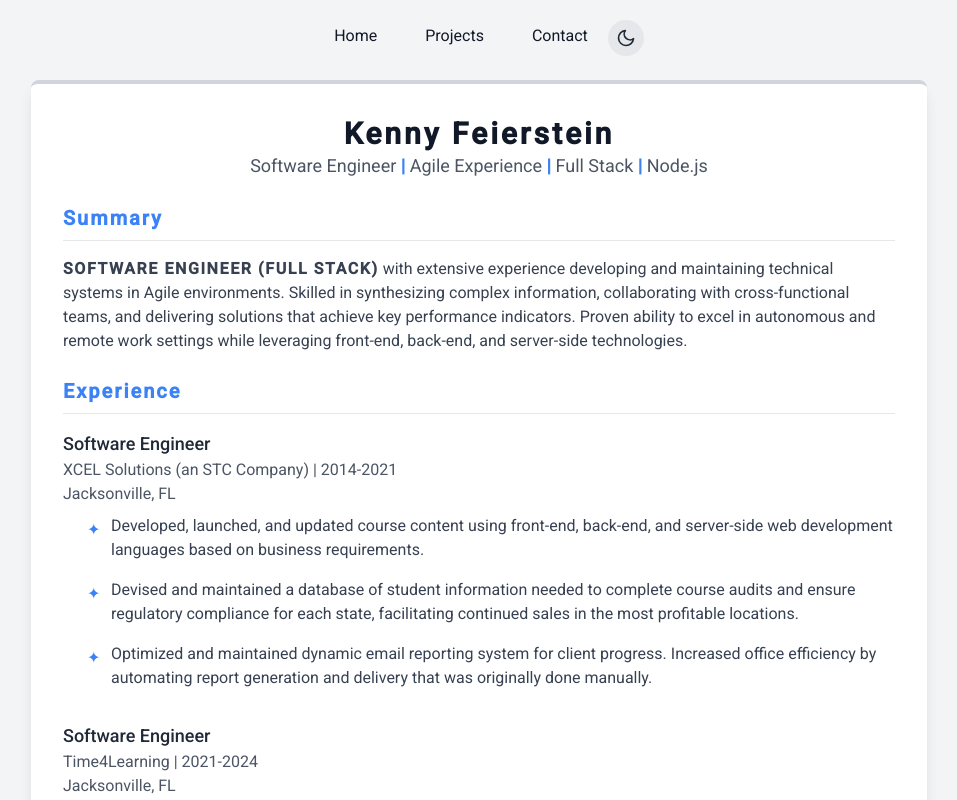
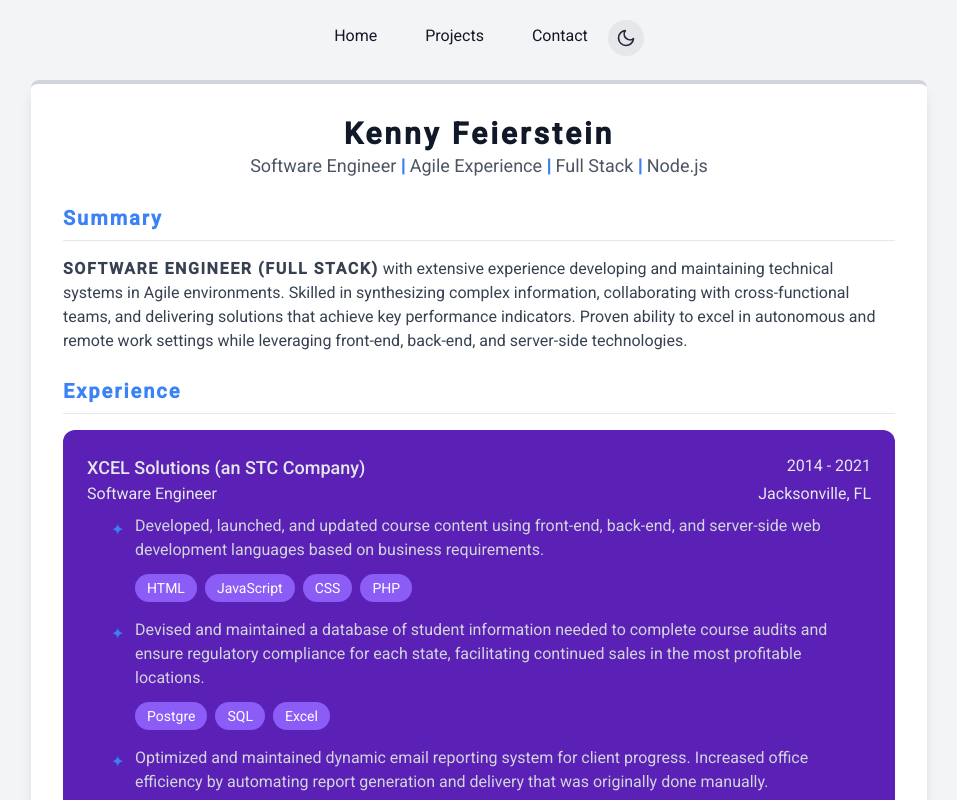
Before and after one commit to Feierstein1/ProfilePage, a Next.js app: page /resume in a window 1280 px wide. Shown: the top 800 px of the page, without its empty margins (161-1118 px from the left). Built offline with nearby package versions, Linux system fonts and the light colour scheme.

Commit message:
added more details to resume

```diff
--- a/src/app/page.tsx
+++ b/src/app/page.tsx
@@ -6,21 +6,10 @@ const Home = () => {
   return (
     <div className="flex flex-col items-center p-4 space-y-6">
         <Profile/>
-        <ResumeLink/>
     </div>
   );
 };
 
-const ResumeLink = () => {
-  return (
-    <>
-      <a
-        href="/resume" className="inline-block px-6 py-3 mt-4 text-white bg-blue-600 rounded-full text-lg font-semibold transform transition duration-300 ease-in-out hover:bg-cyan-500 hover:scale-105 hover:text-white"
-      >
-        View Resume
-      </a>
-    </>
-  )
-}
+
 
 export default Home;
--- a/src/app/resume/page.tsx
+++ b/src/app/resume/page.tsx
@@ -1,4 +1,9 @@
 "use client";
+
+interface StackListProps {
+  arr: string[];
+  color: string;
+}
 
 const skills = [
   "JavaScript", "React", "Node.js", "TypeScript", "MongoDB", "TailwindCSS", "Postgre", "Firebase", "BootStrap", "MUI", "HTML", "CSS", "GIT"
@@ -9,21 +14,47 @@ const experience = [
     title: "Software Engineer",
     company: "XCEL Solutions (an STC Company) ",
     location: "Jacksonville, FL",
-    date: "2014-2021",
+    date: "2014 - 2021",
     details: [
-      "Developed, launched, and updated course content using front-end, back-end, and server-side web development languages based on business requirements. ",
-      "Devised and maintained a database of student information needed to complete course audits and ensure regulatory compliance for each state, facilitating continued sales in the most profitable locations. ",
-      "Optimized and maintained dynamic email reporting system for client progress. Increased office efficiency by automating report generation and delivery that was originally done manually."
+      {
+        text:"Developed, launched, and updated course content using front-end, back-end, and server-side web development languages based on business requirements. ",
+        stack: [
+          "HTML", "JavaScript", "CSS", "PHP"
+        ]
+      },
+      {
+        text:"Devised and maintained a database of student information needed to complete course audits and ensure regulatory compliance for each state, facilitating continued sales in the most profitable locations. ",
+        stack: [
+          "Postgre", "SQL", "Excel"
+        ]
+      },
+      {
+        text:"Optimized and maintained dynamic email reporting system for client progress. Increased office efficiency by automating report generation and delivery that was originally done manually.",
+        stack: [
+          "HTML", "JavaScript", "CSS", "PHP", "VBA", "SQL", "Node.js"
+        ]
+      }
     ]
   },
   {
     title: "Software Engineer",
     company: "Time4Learning ",
     location: "Jacksonville, FL",
-    date: "2021-2024",
+    date: "2021 - 2024",
     details: [
-      "Collaborated with academic course curriculum developers to create complex online interactive experiences for grade school students.",
-      "Developed and maintained features while ensuring timely delivery and adherence to requirements outlined in Jira tickets."
+      {
+        text:"Collaborated with academic course curriculum developers to create complex online interactive experiences for grade school students.",
+        stack: [
+          "HTML", "JavaScript", "CSS", "PixiJS", "JSON"
+        ]
+      },
+      {
+        text:"Developed and maintained features while ensuring timely delivery and adherence to requirements outlined in Jira tickets.",
+        stack: [
+          "Vue 2", "JavaScript", "C#", "ASP.NET", "SQL"
+        ]
+      },
+
     ]
   }
 ]
@@ -58,7 +89,7 @@ const Header = () => {
     <>
       <div className="text-center">
         <h1 className="text-3xl tracking-widest font-bold text-gray-900 dark:text-gray-100">Kenny Feierstein</h1>
-        <p className="text-lg text-gray-600 dark:text-gray-300">
+        <p className="text-sm sm:text-lg text-gray-600 dark:text-gray-300">
           Software Engineer <b className="text-blue-500">| </b>
           Agile Experience <b className="text-blue-500">| </b>
           Full Stack <b className="text-blue-500">| </b>
@@ -90,14 +121,23 @@ const Experience = () => {
       <section>
         <h2 className={`${titleStyle}`}>Experience</h2>
         {experience.map(({ title, company, location, date, details }, index) => (
-          <div key={index} className="mt-4">
-            <h3 className="text-lg font-medium text-gray-800 dark:text-gray-200">{title}</h3>
-            <p className="text-gray-600 dark:text-gray-400">{company} | {date}</p>
-            <p className="text-gray-600 dark:text-gray-400">{location}</p>
-            <ul className="list-none list-outside pl-6 text-gray-700 dark:text-gray-300 mt-2">
-              {details.map((d, i) =>  (
+          <div key={index} className="mt-4 bg-violet-800 p-6 rounded-xl">
+            <div className="flex justify-between">
+              <h3 className="text-lg font-medium text-gray-200">{company}</h3>
+              <p className="text-gray-200">{date}</p>
+            </div>
+            <div className="flex justify-between">
+              <p className="text-gray-200">{title}</p>
+              <p className="text-gray-200">{location}</p>
+            </div>
+            <ul className="list-none list-outside pl-6 text-gray-300 mt-2">
+              {details.map(({text, stack}, i) =>  (
                 <li key={i} className="pb-4 relative pl-6 before:absolute before:left-0 before:top-1 before:text-blue-500 before:content-['\2726']">
-                  {d}
+                  {text}
+                  <br/>
+                  <div className="flex flex-wrap gap-2 mt-3">
+                    <StackList arr={stack} color="bg-violet-500"/>
+                  </div>
                 </li>
               ))}
             </ul>
@@ -114,11 +154,7 @@ const Skills = () => {
       <section>
         <h2 className={`${titleStyle}`}>Skills</h2>
         <div className="flex flex-wrap gap-2 mt-3">
-          {skills.map((skill, index) => (
-            <span key={index} className="bg-blue-500 text-white text-sm px-3 py-1 rounded-full">
-              {skill}
-            </span>
-          ))}
+          <StackList arr={skills} color="bg-blue-500"/>
         </div>
       </section>
     </>
@@ -130,14 +166,30 @@ const Education = () => {
     <>
     <section>
         <h2 className={`${titleStyle}`}>Education</h2>
+        <div className="flex justify-start">
+        <img src="/unf.png" alt="Your Name" className="mt-3 mr-3 w-20 h-20 rounded-lg border-4 border-white-500 " />
         <div className="mt-4">
-          <h3 className="text-lg font-medium text-gray-800 dark:text-gray-200">Bachelor of Science (BS), Information Science (Computer Science Program)</h3>
+          <h3 className="text-lg font-medium text-gray-800 dark:text-gray-200">Bachelor of Science</h3>
+          <h2>Information Science (Computer Science Program)</h2>
           <p className="text-gray-600 dark:text-gray-400">University of North Florida | 2018</p>
+        </div>
         </div>
       </section>
     </>
   )
 }
 
+const StackList = ({ arr, color }: StackListProps) => {
+  return (
+    <>
+      {arr.map((skill, index) => (
+        <span key={index} className={`${color} text-white text-sm px-3 py-1 p-2 rounded-full`}>
+          {skill}
+        </span>
+      ))}
+    </>
+  )
+}
+
 
 export default Resume;
--- a/src/components/Profile.tsx
+++ b/src/components/Profile.tsx
@@ -32,18 +32,6 @@ const Picture = () => {
   );
 };
 
-const AccountLinks = () => {
-  return (
-    <>
-      <h3>Profile Links:</h3>
-      <div className="!m-2 flex justify-center sm:justify-start space-x-5 pb-5 sm:pb-0 ">
-        <a href="https://www.linkedin.com/in/kenneth-feierstein-4b5376115/" target="_blank"><FaLinkedin className={`text-5xl md:text-3xl lg:text-4xl transition duration-500 ease-in-out hover:scale-110 text-blue-500 hover:text-blue-600`} /></a>
-        <a href="https://github.com/Feierstein1" target="_blank"><FaGithub className={`text-5xl md:text-3xl lg:text-4xl transition duration-500 ease-in-out hover:scale-110 text-violet-500 hover:text-violet-600`} /></a>
-      </div>
-    </>
-  )
-}
-
 // Summary Component
 const Summary = () => {
   return (
@@ -56,6 +44,30 @@ const Summary = () => {
     </div>
   );
 };
+
+//LinkedIn and Github links Component
+const AccountLinks = () => {
+  return (
+    <>
+      <div className="!mt-5 flex justify-center sm:justify-start space-x-5 pb-5 sm:pb-0 ">
+        <a href="https://www.linkedin.com/in/kenneth-feierstein-4b5376115/" target="_blank"><FaLinkedin className={`text-5xl md:text-3xl lg:text-4xl transition duration-500 ease-in-out hover:scale-110 text-blue-500 hover:text-blue-600`} /></a>
+        <a href="https://github.com/Feierstein1" target="_blank"><FaGithub className={`text-5xl md:text-3xl lg:text-4xl transition duration-500 ease-in-out hover:scale-110 text-violet-500 hover:text-violet-600`} /></a>
+        <ResumeLink/>
+      </div>
+    </>
+  )
+}
+
+//Resume Link Component
+const ResumeLink = () => {
+  return (
+    <>
+      <a href="/resume" className="inline-block px-4 py-2 text-white bg-blue-600 rounded-full text-lg font-semibold transform transition duration-300 ease-in-out hover:bg-cyan-500 hover:scale-105 hover:text-white">
+        View Resume
+      </a>
+    </>
+  )
+}
 
 // Tech Stack Component with Auto Scrolling
 const TechStack = () => {
```
Also changed, not shown: public/unf.png (added).
